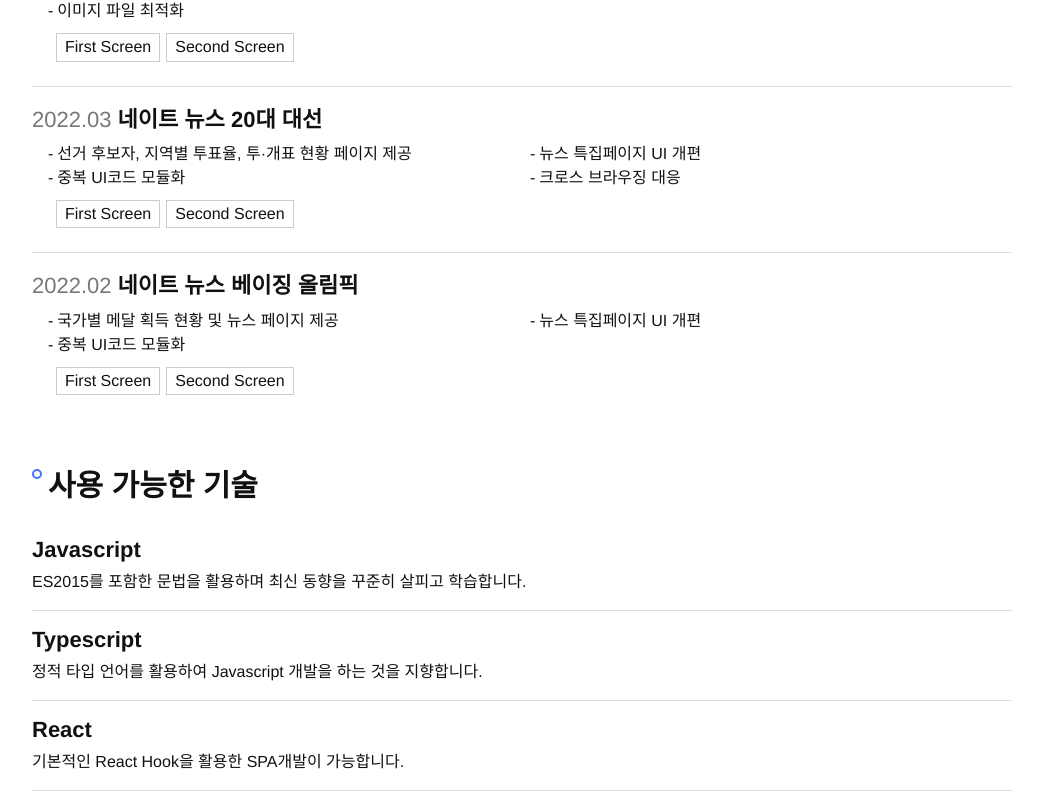
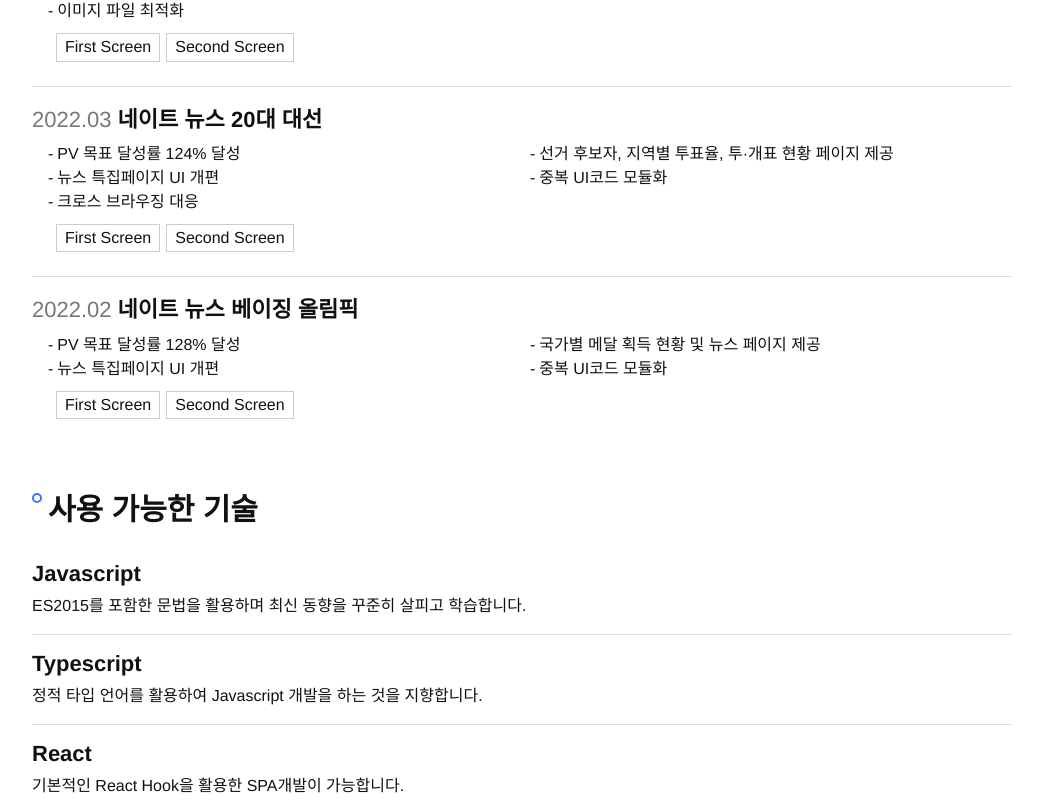
Before and after one commit to BaeYeongGi/230813, a React (Vite) app: page / in a window 1280 px wide. Shown: the part 1230-2039 px from the top of the page, without its empty margins (118-1161 px from the left). Built offline with nearby package versions, Linux system fonts and the light colour scheme.

Commit message:
project 내용 update

```diff
--- a/src/components/home/section.tsx
+++ b/src/components/home/section.tsx
@@ -269,6 +269,7 @@
     line-height:1.5;
     position:relative;
     padding-left:12px;
+    color:${props => props.theme.fontColor};
     &::before{
       content:'-';
       margin:0 4px 0 0;
@@ -280,7 +281,6 @@
       display:inline-block;
       vertical-align:top;
       font-weight:normal;
-      color:${props => props.theme.fontColor};
     }
   }
 `;
--- a/src/json/home.json
+++ b/src/json/home.json
@@ -124,6 +124,7 @@
         "since": "2022.03",
         "title": "네이트 뉴스 20대 대선",
         "list": [
+          "PV 목표 달성률 124% 달성",
           "선거 후보자, 지역별 투표율, 투·개표 현황 페이지 제공",
           "뉴스 특집페이지 UI 개편",
           "중복 UI코드 모듈화",
@@ -136,6 +137,7 @@
         "since": "2022.02",
         "title": "네이트 뉴스 베이징 올림픽",
         "list": [
+          "PV 목표 달성률 128% 달성",
           "국가별 메달 획득 현황 및 뉴스 페이지 제공",
           "뉴스 특집페이지 UI 개편",
           "중복 UI코드 모듈화"
```
